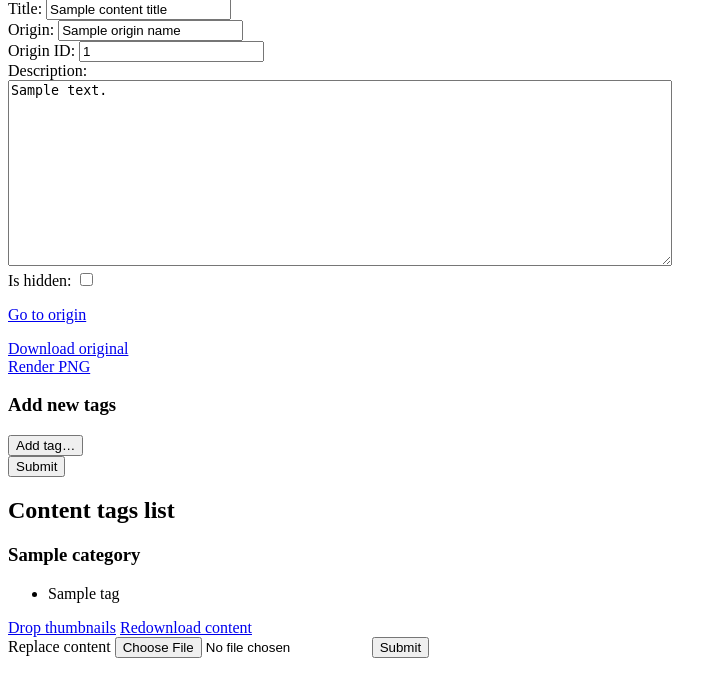
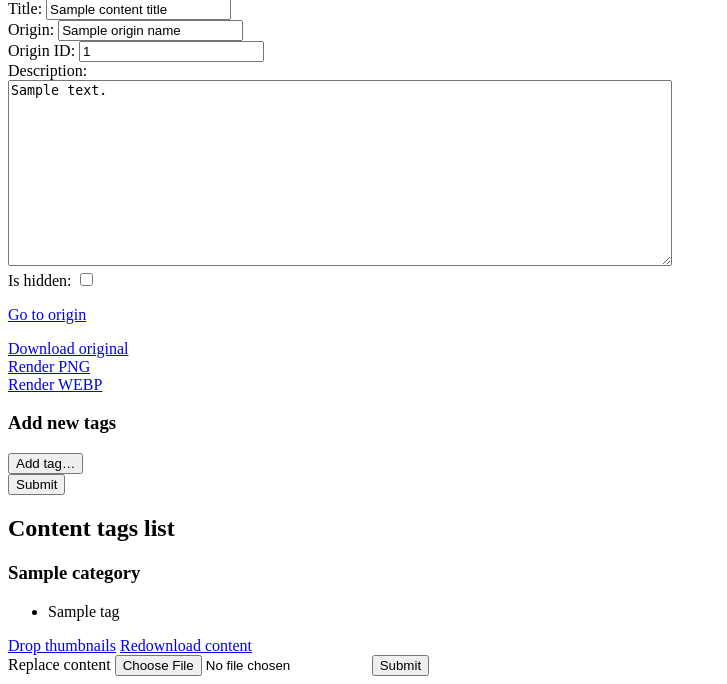
Before and after one commit to mfg637/MfGMediaServer, a Flask app: template templates/content-metadata.html in a window 1280 px wide. Shown: the part 517-1201 px from the top of the page, without its empty margins (0-727 px from the left). Before the commit the page ends 1175 px from the top, so only its background shows below. Run offline with Flask 2, Linux system fonts and the light colour scheme; the template is opened without the code that fills it: most values are stand-ins (such as "Sample title", 1, 10 or a date in 2020); grey boxes marked "Sample" are stand-in pictures; parts of the project's set-up code (start-up, migrations or seed data) failed here and were passed over.

Commit message:
add "Render WEBP" option

```diff
--- a/templates/content-metadata.html
+++ b/templates/content-metadata.html
@@ -87,12 +87,22 @@
                             href="/image/png/{{ path_str }}?origin_id={{ prefix_id }}&download=1&title={{ content_title|replace("?", "-qm-")|replace("&", "-amp-")|replace("=", "-eq-")|replace("#", "-hash-") }}"
                         >
                             Render PNG
+                        </a><br/>
+                        <a
+                            href="/image/webp/{{ path_str }}?origin_id={{ prefix_id }}&download=1&title={{ content_title|replace("?", "-qm-")|replace("&", "-amp-")|replace("=", "-eq-")|replace("#", "-hash-") }}"
+                        >
+                            Render WEBP
                         </a>
                     {% else %}
                         <a
                             href="/image/png/{{ path_str }}?origin_id={{ prefix_id }}&download=1"
                         >
                             Render PNG
+                        </a><br/>
+                        <a
+                            href="/image/webp/{{ path_str }}?origin_id={{ prefix_id }}&download=1"
+                        >
+                            Render WEBP
                         </a>
                     {% endif %}
                 {% else %}
```
